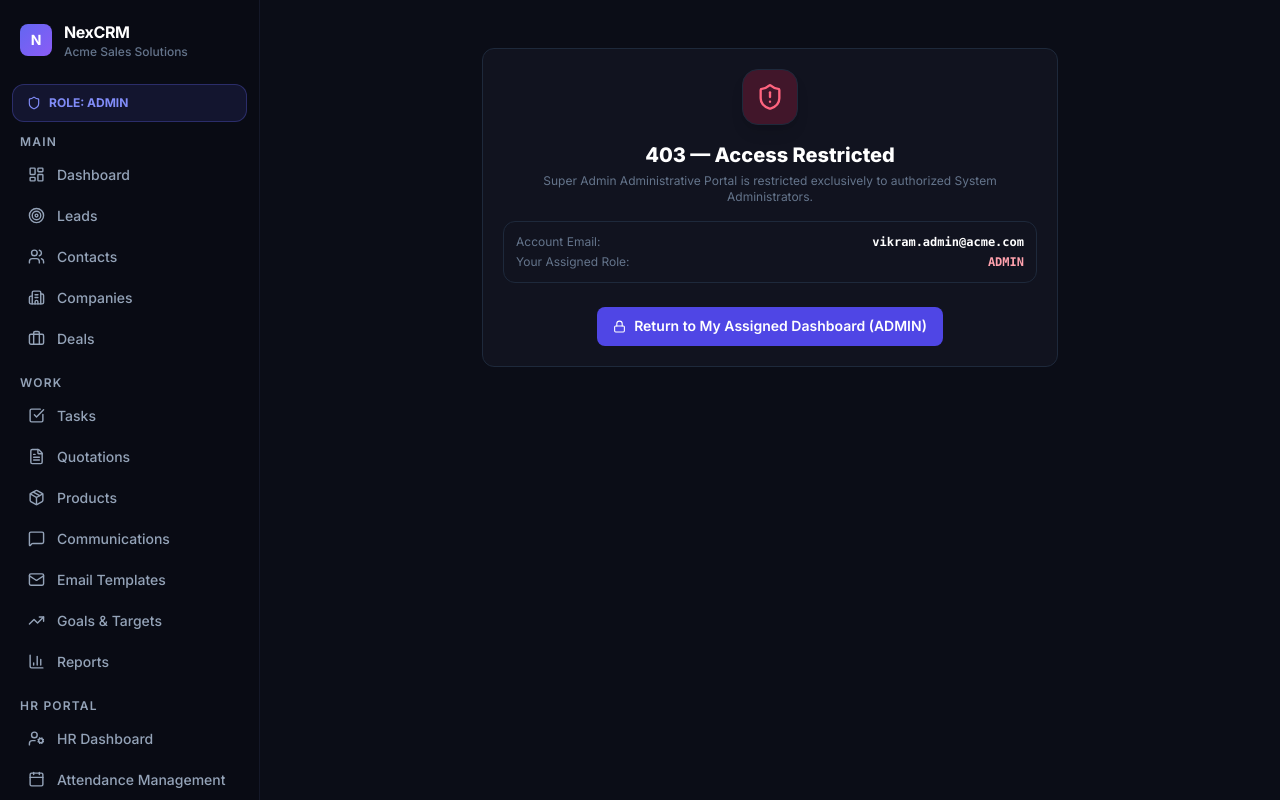
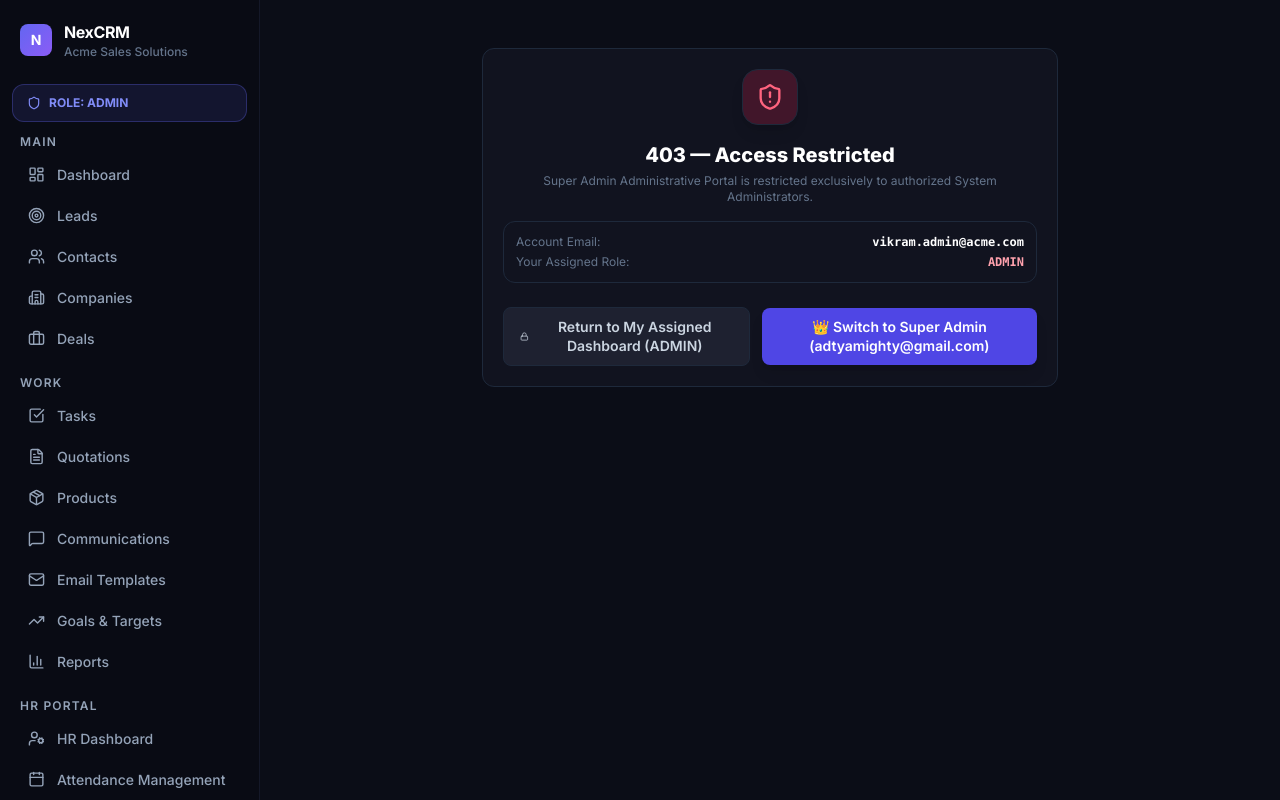
Before and after one commit to aditya-k-rai/DAS-CRM, a Next.js app in the folder frontend-web/: page /admin/super in a window 1280 px wide. Built offline with nearby package versions, Linux system fonts and the light colour scheme.

Commit message:
fix(super-admin): resolve super admin role fallback and add 1-click context switch button

```diff
--- a/frontend-web/components/auth/RoleGuard.tsx
+++ b/frontend-web/components/auth/RoleGuard.tsx
@@ -11,7 +11,7 @@ interface RoleGuardProps {
 }
 
 export function RoleGuard({ allowedRoles, children, fallbackTitle }: RoleGuardProps) {
-  const { currentUser } = useAuth();
+  const { currentUser, switchRole } = useAuth();
   const userRole = normalizeRoleStr(currentUser?.role || inferRoleFromEmail(currentUser?.email));
   const isAllowed = allowedRoles.includes(userRole);
 
@@ -57,10 +57,21 @@ export function RoleGuard({ allowedRoles, children, fallbackTitle }: RoleGuardPr
             <strong className="text-rose-300 font-mono uppercase font-extrabold">{userRole}</strong>
           </div>
         </div>
-        <div className="pt-2">
-          <Link href={returnHref} className="btn-primary text-xs px-5 py-2.5 inline-flex items-center gap-2">
+        <div className="pt-2 flex flex-col sm:flex-row items-center justify-center gap-3">
+          <Link href={returnHref} className="btn-secondary text-xs px-5 py-2.5 inline-flex items-center gap-2">
             <Lock size={13} /> Return to My Assigned Dashboard ({userRole})
           </Link>
+          {allowedRoles.includes('SUPER_ADMIN') && (
+            <button
+              onClick={() => {
+                switchRole('SUPER_ADMIN');
+                window.location.href = '/admin/super';
+              }}
+              className="btn-primary text-xs px-5 py-2.5 inline-flex items-center gap-2 bg-indigo-600 hover:bg-indigo-500 text-white font-bold shadow-lg"
+            >
+              👑 Switch to Super Admin (adtyamighty@gmail.com)
+            </button>
+          )}
         </div>
       </div>
     );
--- a/frontend-web/context/AuthContext.tsx
+++ b/frontend-web/context/AuthContext.tsx
@@ -212,8 +212,7 @@ export function AuthProvider({ children }: { children: React.ReactNode }) {
       } else {
         const roleStr = localStorage.getItem('nexcrm_active_role');
         const safeRole = normalizeRoleStr(roleStr);
-        const targetRole = (safeRole === 'SUPER_ADMIN' ? 'ADMIN' : safeRole) as UserRole;
-        setCurrentUser(DEMO_USERS[targetRole] || DEMO_USERS.ADMIN);
+        setCurrentUser(DEMO_USERS[safeRole] || DEMO_USERS.ADMIN);
       }
 
       const tok = localStorage.getItem('nexcrm_token');
```
